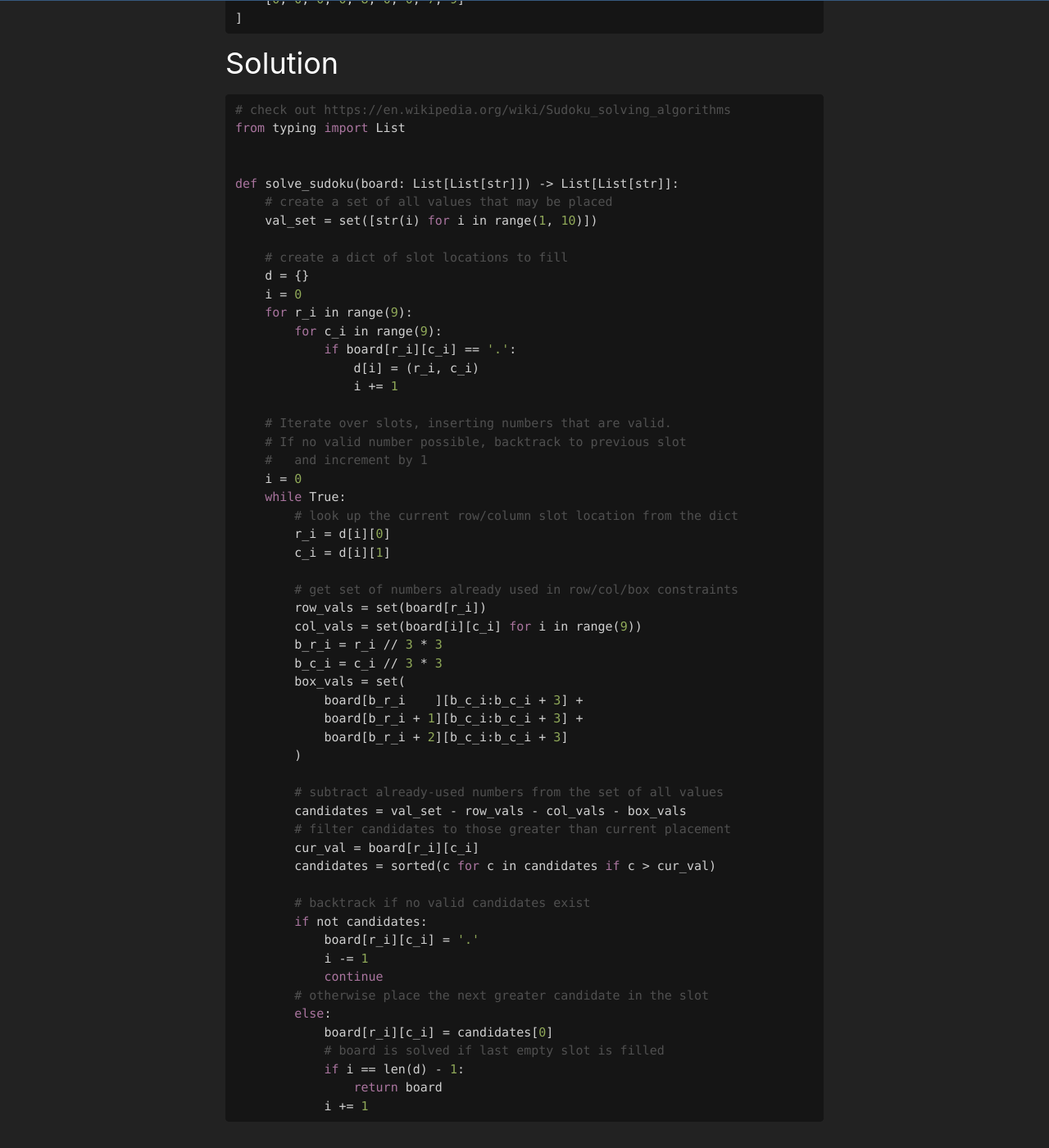
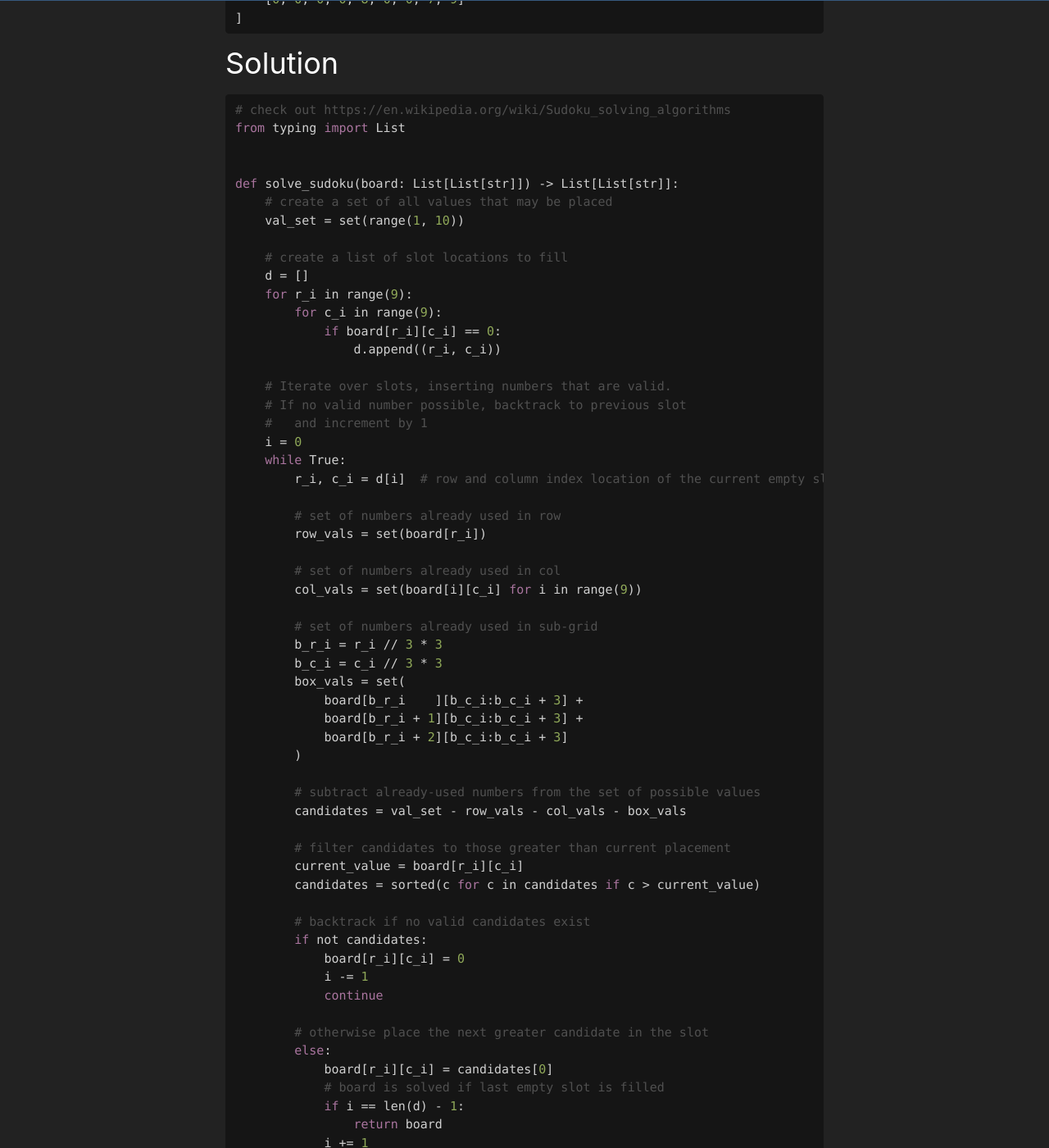
Before and after one commit to chicagopython/algosig, a Jekyll site: the page built from _posts/2019-06-06-sudoku.md, in a window 1280 px wide and 1400 px high, scrolled down 616 px. Shown: the whole window at 82% size. Built offline with Jekyll 4.4.1, drawn with Linux system fonts in a browser that asks for light colours; nearby versions of some CDN libraries; our own code applies the rules of GitHub Pages for plain Markdown files.

Commit message:
Update 2019-06-06-sudoku.md

```diff
--- a/_posts/2019-06-06-sudoku.md
+++ b/_posts/2019-06-06-sudoku.md
@@ -35,29 +35,29 @@ from typing import List
 
 def solve_sudoku(board: List[List[str]]) -> List[List[str]]:
     # create a set of all values that may be placed
-    val_set = set([str(i) for i in range(1, 10)])
+    val_set = set(range(1, 10))
 
-    # create a dict of slot locations to fill
-    d = {}
-    i = 0
+    # create a list of slot locations to fill
+    d = []
     for r_i in range(9):
         for c_i in range(9):
-            if board[r_i][c_i] == '.':
-                d[i] = (r_i, c_i)
-                i += 1
+            if board[r_i][c_i] == 0:
+                d.append((r_i, c_i))
 
     # Iterate over slots, inserting numbers that are valid.
     # If no valid number possible, backtrack to previous slot
     #   and increment by 1
     i = 0
     while True:
-        # look up the current row/column slot location from the dict
-        r_i = d[i][0]
-        c_i = d[i][1]
+        r_i, c_i = d[i]  # row and column index location of the current empty slot
 
-        # get set of numbers already used in row/col/box constraints
+        # set of numbers already used in row
         row_vals = set(board[r_i])
+
+        # set of numbers already used in col
         col_vals = set(board[i][c_i] for i in range(9))
+
+        # set of numbers already used in sub-grid
         b_r_i = r_i // 3 * 3
         b_c_i = c_i // 3 * 3
         box_vals = set(
@@ -66,17 +66,19 @@ def solve_sudoku(board: List[List[str]]) -> List[List[str]]:
             board[b_r_i + 2][b_c_i:b_c_i + 3]
         )
 
-        # subtract already-used numbers from the set of all values
+        # subtract already-used numbers from the set of possible values
         candidates = val_set - row_vals - col_vals - box_vals
+
         # filter candidates to those greater than current placement
-        cur_val = board[r_i][c_i]
-        candidates = sorted(c for c in candidates if c > cur_val)
+        current_value = board[r_i][c_i]
+        candidates = sorted(c for c in candidates if c > current_value)
 
         # backtrack if no valid candidates exist
         if not candidates:
-            board[r_i][c_i] = '.'
+            board[r_i][c_i] = 0
             i -= 1
             continue
+
         # otherwise place the next greater candidate in the slot
         else:
             board[r_i][c_i] = candidates[0]
```
